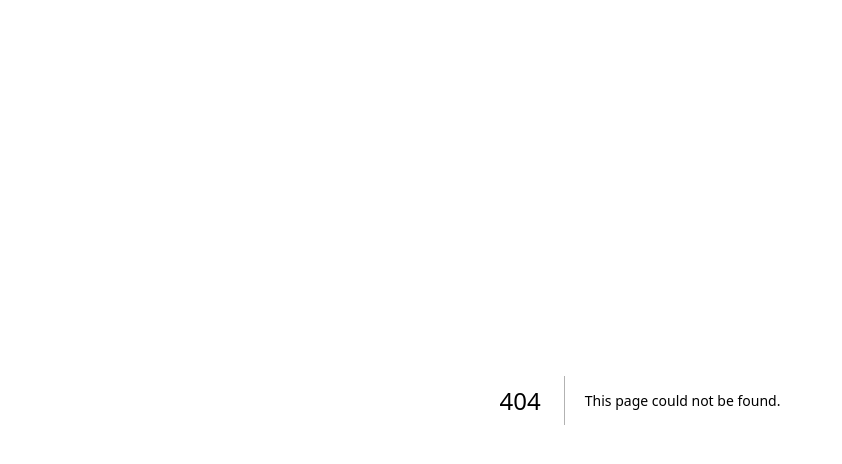
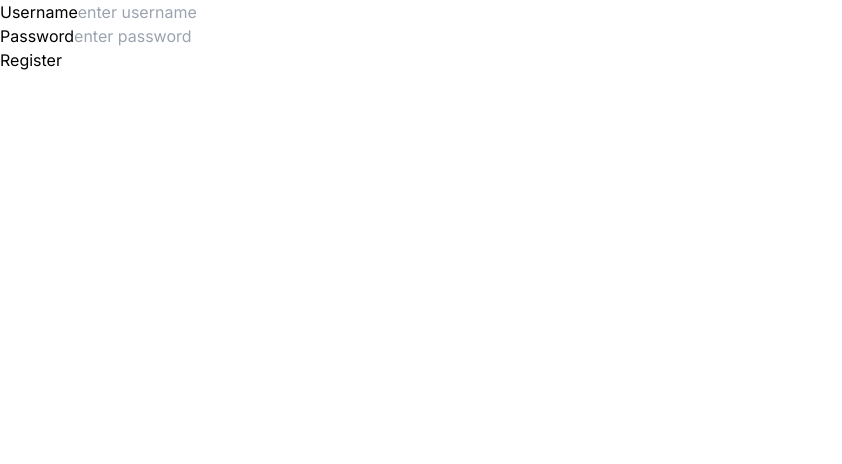
Before and after one commit to jiashao-dev/taskmagnet, a Next.js app: page /register in a window 1280 px wide. Before the commit this address had no page. Shown: the top 464 px of the page, without its empty margins (0-842 px from the left). Built offline with nearby package versions, Linux system fonts and the light colour scheme; no server answers.

Commit message:
feat: implement account registration with input validation and backend handling of submitted user credentials

```diff
--- /dev/null
+++ b/src/app/(auth)/login/_actions/validate-user-action.ts
@@ -0,0 +1,35 @@
+'use server';
+
+import mongoClient from "@/libs/mongoClient";
+import bcrypt from "bcrypt";
+import { redirect } from "next/navigation";
+
+export async function validateUser(data: FormData) {
+    try {
+        await mongoClient.connect();
+
+        const username = data.get('username')?.toString();
+        const password = data.get('password')?.toString();
+
+        if (!username || !password) {
+            return;
+        }
+
+        const user = await mongoClient.db().collection('user').findOne({
+            "username": username,
+        });
+
+        if (!user) {
+            return;
+        }
+
+        const isMatch = await bcrypt.compare(password, user.password);
+        if (!isMatch) {
+            return;
+        }
+
+        redirect("/dashboard/")
+    } finally {
+        await mongoClient.close();
+    }
+}
--- /dev/null
+++ b/src/app/(auth)/login/_components/LoginButton.tsx
@@ -0,0 +1,14 @@
+'use client';
+
+import { Button } from "@/components/Button";
+import { useFormStatus } from "react-dom";
+
+export function LoginButton() {
+    const { pending } = useFormStatus();
+
+    return (
+        <Button disabled={pending} aria-disabled={pending}>
+            Log in
+        </Button>
+    )
+}
--- /dev/null
+++ b/src/app/(auth)/login/page.tsx
@@ -0,0 +1,7 @@
+export default function Page() {
+    return (
+        <form>
+
+        </form>
+    )
+}
--- /dev/null
+++ b/src/app/(auth)/register/_actions/register-user.ts
@@ -0,0 +1,55 @@
+'use server'
+
+import mongoClient from "@/libs/mongoClient"
+import bcrypt from "bcrypt";
+
+export async function registerUser(prevState: string, formData: FormData) {
+    try {
+        await mongoClient.connect();
+
+        const userCollections = mongoClient.db().collection("user");
+
+        const username = formData.get('username')?.toString();
+        const password = formData.get('password')?.toString();
+        if (!username || !password) {
+            // return {
+            //     success: false,
+            //     message: "Don't leave the fields blank.",
+            // };
+
+            return "Don't leave the fields blank.";
+        }
+
+        const user = await userCollections.findOne({ username: username }, { projection: { _id: 1 }});
+        if (user) {
+            // return {
+            //     success: false,
+            //     message: "Account exists.",
+            // };
+
+            return "Account exists.";
+        }
+
+        const hashedPass = await bcrypt.hash(password, 10);
+        const res = await userCollections.insertOne({
+            username: username,
+            password: hashedPass,
+        });
+
+        // return {
+        //     success: true,
+        //     message: "Account registered.",
+        // };
+
+        return "Account registered.";
+    } catch(error) {
+        // return {
+        //     success: false,
+        //     message: "Something is wrong."
+        // };
+
+        return "Something is wrong.";
+    } finally {
+        await mongoClient.close();
+    }
+}
--- /dev/null
+++ b/src/app/(auth)/register/_components/RegisterButton.tsx
@@ -0,0 +1,14 @@
+'use client';
+
+import { Button } from "@/components/Button";
+import { useFormStatus } from "react-dom";
+
+export function RegisterButton() {
+    const { pending } = useFormStatus();
+
+    return (
+        <Button disabled={pending} aria-disabled={pending}>
+            {pending ? "Registering..." : "Register"}
+        </Button>
+    )
+}
--- /dev/null
+++ b/src/app/(auth)/register/page.tsx
@@ -0,0 +1,24 @@
+'use client';
+
+import { useFormState } from "react-dom";
+import { registerUser } from "./_actions/register-user";
+import { RegisterButton } from "./_components/RegisterButton";
+
+export default function Page() {
+    const [message, dispatch] = useFormState(registerUser, "");
+
+    return (
+        <form action={dispatch}>
+            <div>{message}</div>
+            <div>
+                <label htmlFor="username">Username</label>
+                <input type="text" name="username" placeholder="enter username" />
+            </div>
+            <div>
+                <label htmlFor="password">Password</label>
+                <input type="password" name="password" placeholder="enter password" />
+            </div>
+            <RegisterButton />
+        </form>
+    )
+}
--- /dev/null
+++ b/src/app/dashboard/page.tsx
@@ -0,0 +1,7 @@
+export default function Page() {
+    return (
+        <main>
+
+        </main>
+    );
+}
--- a/src/app/page.tsx
+++ b/src/app/page.tsx
@@ -1,3 +1,10 @@
+import Link from "next/link";
+
 export default function Page() {
-    return <>TaskMagnet</>;
+    return (
+        <>
+            <Link href="/login">Login</Link>
+            <Link href="/register">Register</Link>
+        </>
+    )
 }
--- /dev/null
+++ b/src/components/Button.tsx
@@ -0,0 +1,22 @@
+import clsx from "clsx";
+
+interface ButtonProps extends React.ButtonHTMLAttributes<HTMLButtonElement> {
+    children: React.ReactNode;
+}
+
+export function Button({
+    children,
+    className,
+    ...props
+}: ButtonProps) {
+    return (
+        <button
+            {...props}
+            className={clsx(
+                className
+            )}
+        >
+            {children}
+        </button>
+    );
+}
--- /dev/null
+++ b/src/libs/mongoClient.ts
@@ -0,0 +1,11 @@
+import { MongoClient } from "mongodb";
+
+const uri = process.env.MONGODB_URI;
+
+if (!uri) {
+    throw new Error('Empty Database URI Connection');
+}
+
+const mongoClient = new MongoClient(uri);
+
+export default mongoClient;
```
Also changed, not shown: package.json (+9 -5 lines), 2 other files (tests, documents, lock files or other folders).
